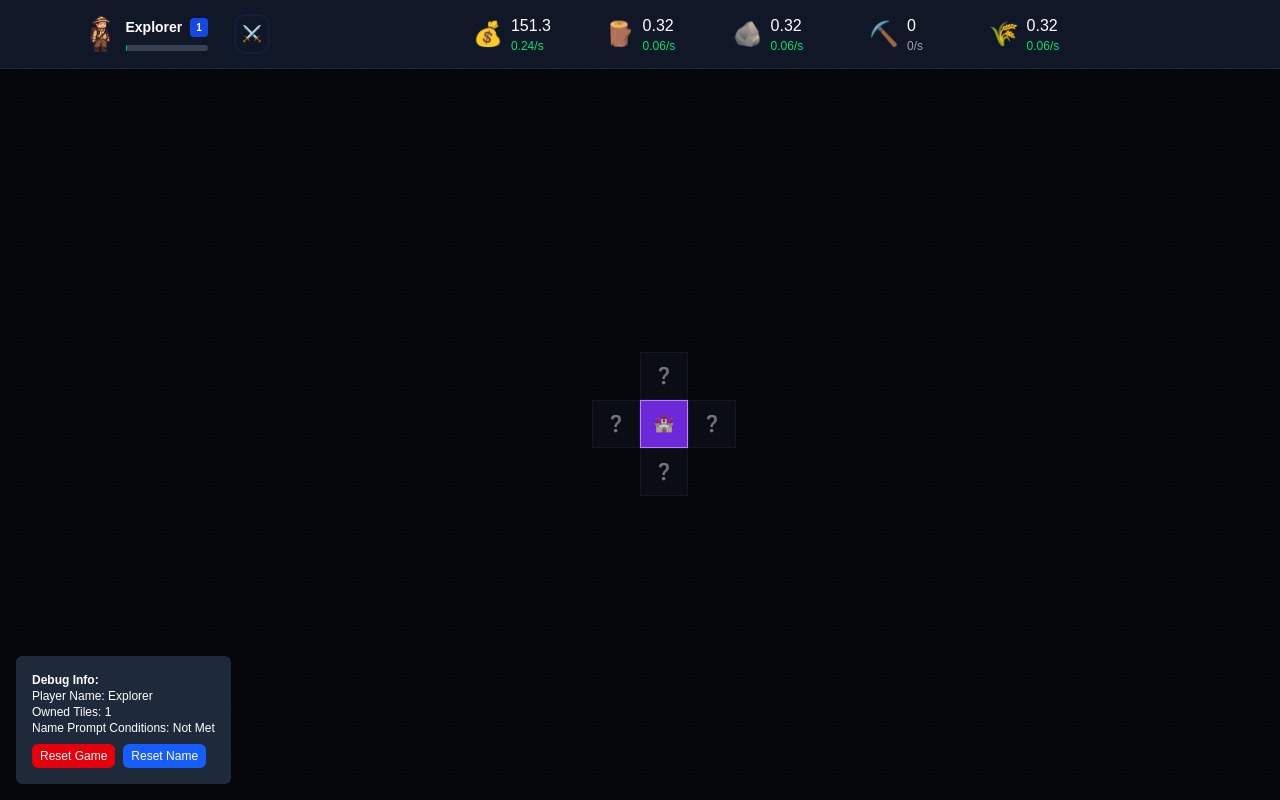
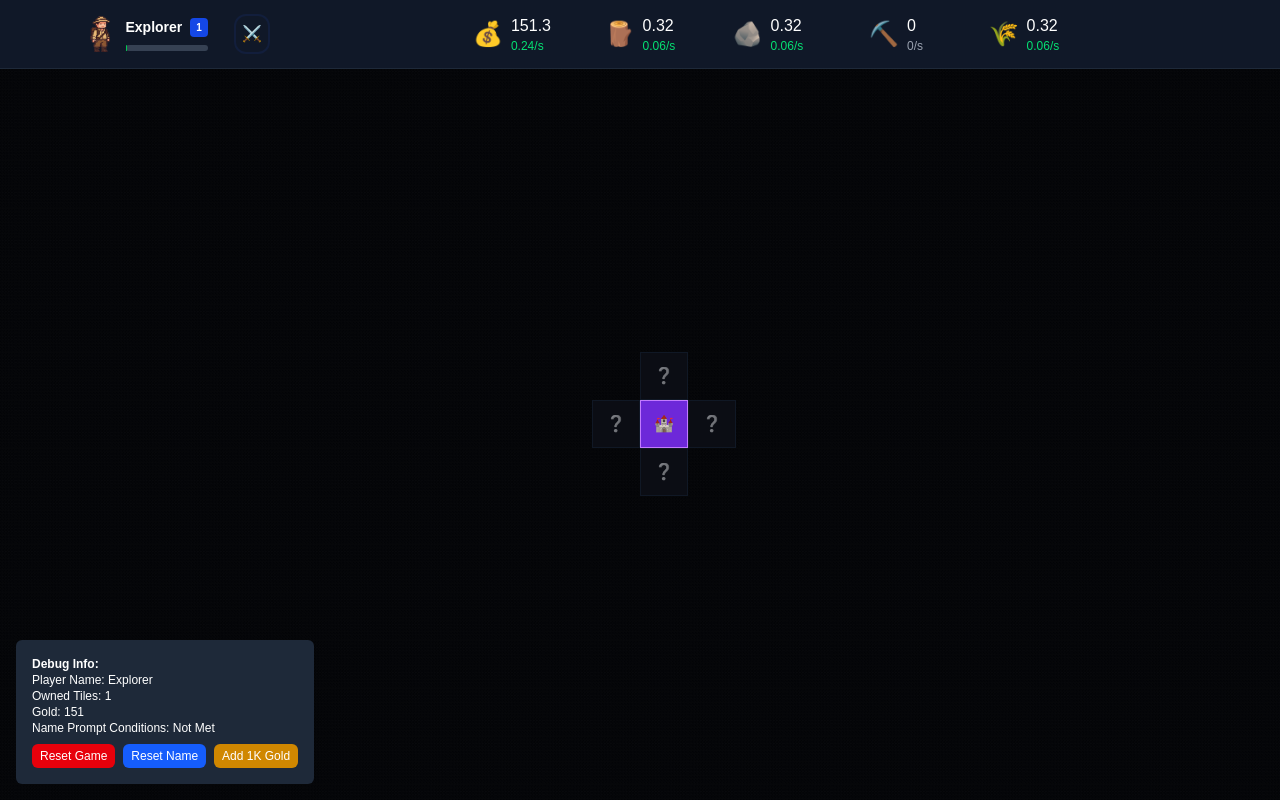
Before and after one commit to Aetherr-Agency/idlarz, a Next.js app: page / in a window 1280 px wide. Built offline with nearby package versions, Linux system fonts and the light colour scheme.

Commit message:
Add name conditions

```diff
--- a/src/components/game/GameDebug.tsx
+++ b/src/components/game/GameDebug.tsx
@@ -2,7 +2,7 @@ import React from 'react';
 import { useGameStore } from '@/stores/gameStore';
 
 const GameDebug: React.FC = () => {
-  const { playerName, setPlayerName, tiles } = useGameStore();
+  const { playerName, setPlayerName, tiles, addResources, resources } = useGameStore();
 
   // Count owned tiles for debugging
   const countOwnedTiles = () => {
@@ -33,15 +33,20 @@ const GameDebug: React.FC = () => {
     alert('Name reset to Explorer. Buy a tile to trigger the name prompt.');
   };
 
+  const handleAddGold = () => {
+    addResources({ gold: 1000 });
+  };
+
   return (
     <div className="fixed bottom-4 left-4 z-50 bg-gray-800 p-4 rounded-md text-white text-xs">
       <div className="mb-2">
         <strong>Debug Info:</strong>
         <div>Player Name: {playerName}</div>
         <div>Owned Tiles: {ownedTileCount}</div>
+        <div>Gold: {resources.gold.toFixed(0)}</div>
         <div>Name Prompt Conditions: {ownedTileCount === 2 && playerName === 'Explorer' ? 'Met' : 'Not Met'}</div>
       </div>
-      <div className="flex gap-2">
+      <div className="flex gap-2 flex-wrap">
         <button
           onClick={handleReset}
           className="bg-red-600 hover:bg-red-700 text-white px-2 py-1 rounded-md text-xs"
@@ -54,6 +59,12 @@ const GameDebug: React.FC = () => {
         >
           Reset Name
         </button>
+        <button
+          onClick={handleAddGold}
+          className="bg-yellow-600 hover:bg-yellow-700 text-white px-2 py-1 rounded-md text-xs"
+        >
+          Add 1K Gold
+        </button>
       </div>
     </div>
   );
--- a/src/stores/gameStore.ts
+++ b/src/stores/gameStore.ts
@@ -437,6 +437,20 @@ const createGameSlice = (
 				set({ playerName: trimmedName });
 			}
 		},
+		addResources: (resourceToAdd: Partial<Resources>) => {
+			set((state) => ({
+				resources: {
+					...state.resources,
+					...Object.keys(resourceToAdd).reduce(
+						(acc, key) => ({
+							...acc,
+							[key]: state.resources[key as keyof Resources] + (resourceToAdd[key as keyof Resources] || 0)
+						}),
+						{} as Partial<Resources>
+					)
+				}
+			}));
+		},
 		toggleCharacterWindow: () =>
 			set((state) => ({ showCharacterWindow: !state.showCharacterWindow })),
 		toggleStatisticsWindow: () =>
--- a/src/types/game.ts
+++ b/src/types/game.ts
@@ -101,4 +101,5 @@ export interface GameState {
 	toggleStatisticsWindow: () => void;
 	addStatPoint: (stat: keyof CharacterStats) => void;
 	setPlayerName: (name: string) => void;
+	addResources: (resourceToAdd: Partial<Resources>) => void;
 }
```
